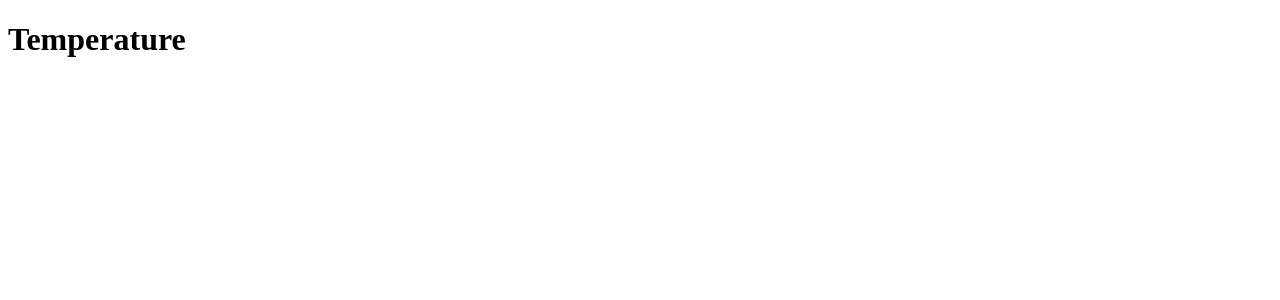
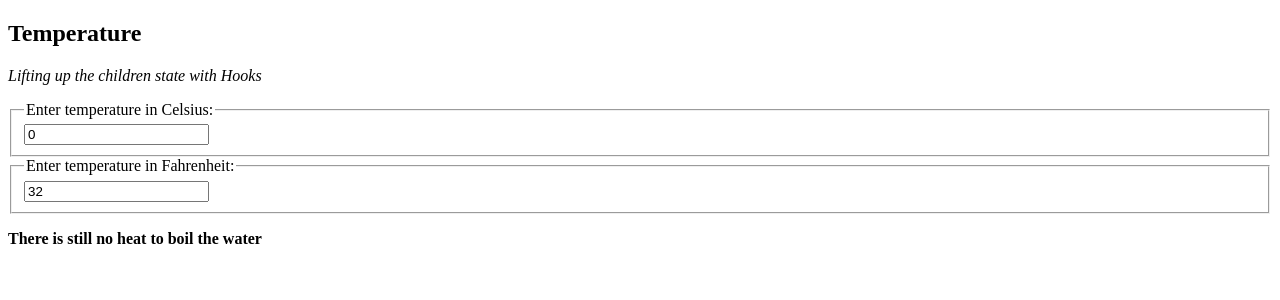
Before and after one commit to SilvanaBgn/react-temperature, a React (Create React App) app: page / in a window 1280 px wide. Shown: the top 300 px of the page. Built offline with nearby package versions, Linux system fonts and the light colour scheme; the HTML template or start-up script is replaced by a standard one.

Commit message:
First approach of UI and some functional behavior

```diff
--- a/src/App.js
+++ b/src/App.js
@@ -1,8 +1,32 @@
+import { useState } from 'react';
+import Field from './components/Field';
+import BoilingStatus from './components/BoilingStatus';
+
+function toCelsius(fahrenheit) {
+  return (fahrenheit - 32) * 5 / 9;
+}
+
+function toFahrenheit(celsius) {
+  return (celsius * 9 / 5) + 32;
+}
+
 function App() {
+  console.log('App');
+
+  const [tempC, setTempC] = useState(0);
+
+  function changeTemperature(newTemp) {
+    setTempC(newTemp);
+  }
+
   return (
-    <div className="App">
+    <section className="App">
       <h1>Temperature</h1>
-    </div>
+      <p><i>Lifting up the children state with Hooks</i></p>
+      <Field unitName = "Celsius" temp = {tempC}/>
+      <Field unitName = "Fahrenheit" temp = {toFahrenheit(tempC)} />
+      <BoilingStatus celsiusTemperature = {tempC}/>
+    </section>
   );
 }
 
--- /dev/null
+++ b/src/components/BoilingStatus.js
@@ -0,0 +1,14 @@
+const isBoiling = (celsiusTemperature) => {
+  return celsiusTemperature >= 100;
+}
+
+function BoilingStatus(props) {
+  console.log('BoilingStatus');
+
+  const boils = isBoiling(props.celsiusTemperature);
+  return (
+    <p><b>{ boils ? 'Water IS boiling': 'There is still no heat to boil the water' }</b></p>
+  )
+}
+
+export default BoilingStatus;
--- /dev/null
+++ b/src/components/Field.js
@@ -0,0 +1,14 @@
+import { useState } from 'react';
+
+function Field(props) {
+  const [temp, setTemp] = useState(props.temp)
+
+  return (
+    <fieldset>
+       <legend>Enter temperature in {props.unitName}:</legend>
+       <input value = {temp}></input>
+    </fieldset>
+  )
+}
+
+export default Field;
```
